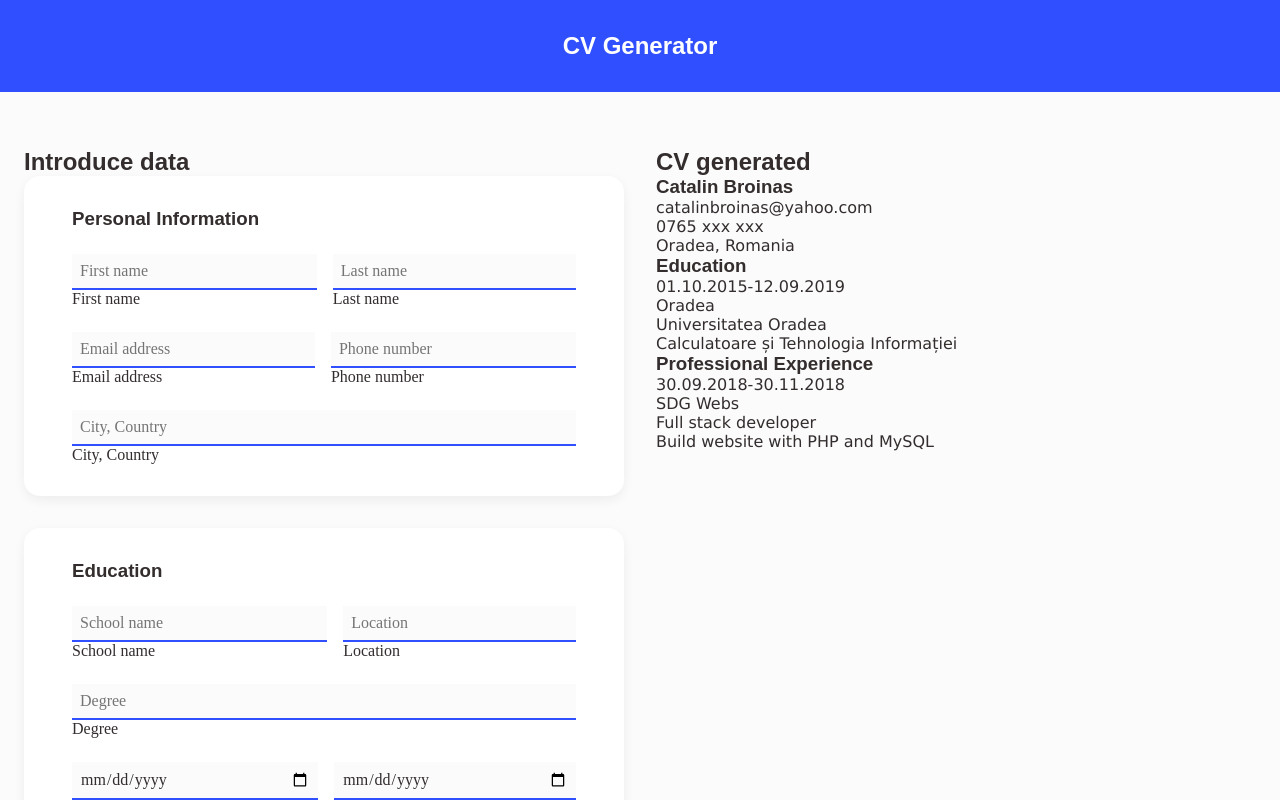
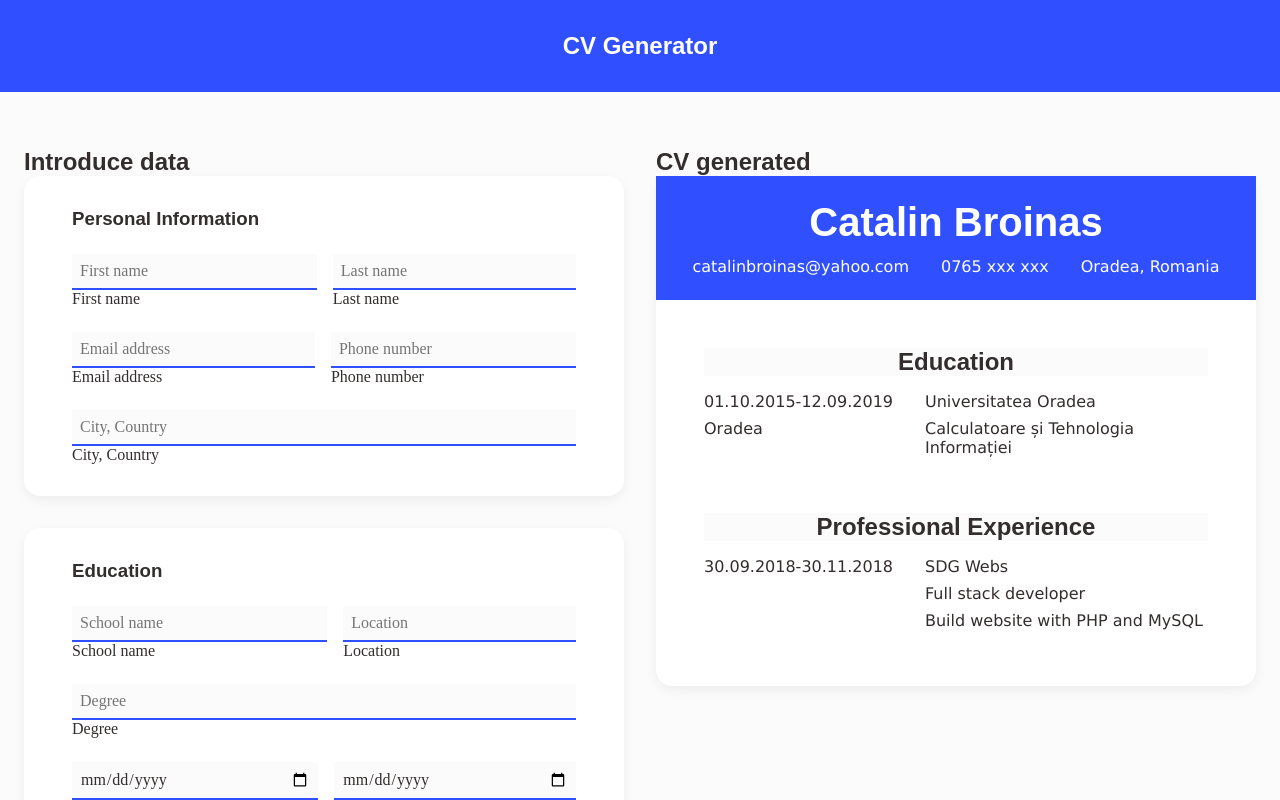
Before and after one commit to catalinbroinas/cv-application, a React (Vite) app: page / in a window 1280 px wide. Shown: the top 800 px of the page. Built offline with nearby package versions, Linux system fonts and the light colour scheme.

Commit message:
style(PreviewSection): add layout and basic styling

```diff
--- a/src/styles/App.css
+++ b/src/styles/App.css
@@ -35,3 +35,59 @@
   padding: 0.5rem;
   background: var(--main-bg-color);
 }
+
+/* CV Preview Layout */
+.cv {
+  background-color: white;
+  border-radius: 1rem;
+  box-shadow: 0 4px 12px rgba(0, 0, 0, 0.06);
+}
+
+.cv-header {
+  background-color: var(--primary-bg-color);
+  color: var(--primary-color);
+  padding: 1.5rem 2rem;
+  display: flex;
+  flex-flow: column wrap;
+  align-items: center;
+}
+
+.cv-body {
+  display: flex;
+  flex-direction: column;
+  gap: 3rem;
+  padding: 3rem;
+}
+
+.cv-header .cv-contact {
+  display: flex;
+  flex-flow: row wrap;
+  justify-content: space-between;
+  align-items: center;
+  gap: 2rem;
+}
+
+.cv-education .content,
+.cv-experience .content {
+  display: grid;
+  grid-template-columns: auto 1fr;
+  gap: 2rem;
+}
+
+/* CV Preview Typography */
+.cv-header .title {
+  font-size: 2.5rem;
+  margin-bottom: 0.75rem;
+}
+
+.cv-body .sub-title {
+  background-color: var(--main-bg-color);
+  text-align: center;
+  font-size: 1.5rem;
+  margin-bottom: 1rem;
+}
+
+.cv-body .text {
+  font-size: 1rem;
+  margin-bottom: 0.5rem;
+}
```
